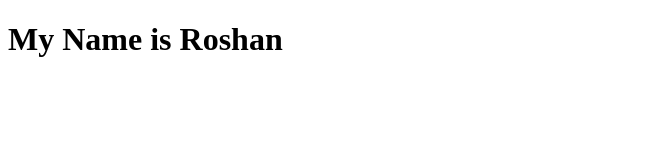
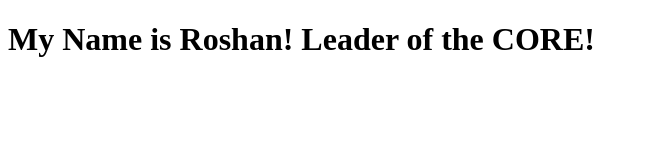
Before and after one commit to CodesByRosh/First-GIthub-Project, a plain HTML site: page index.html in a window 1280 px wide. Shown: the whole page, without its empty margins (0-647 px from the left). Drawn offline with Linux system fonts and the light colour scheme.

Commit message:
Addition to heading

```diff
--- a/index.html
+++ b/index.html
@@ -7,6 +7,6 @@
     <title>Document</title>
 </head>
 <body>
-    <h1>My Name is Roshan</h1>
+    <h1>My Name is Roshan! Leader of the CORE!</h1>
 </body>
 </html>
```
